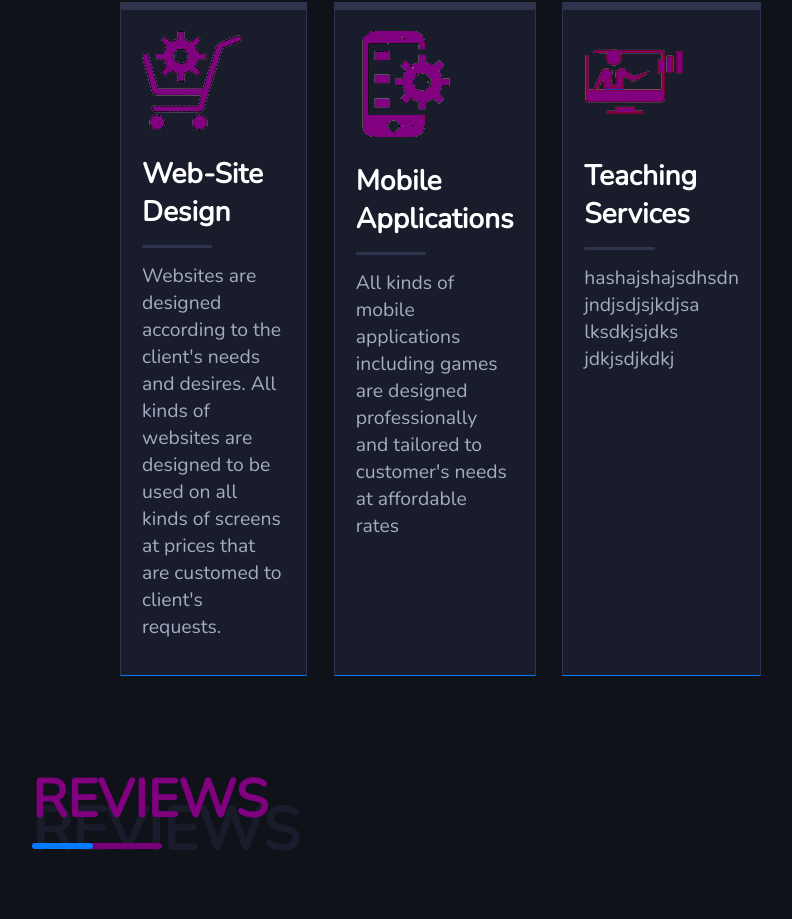
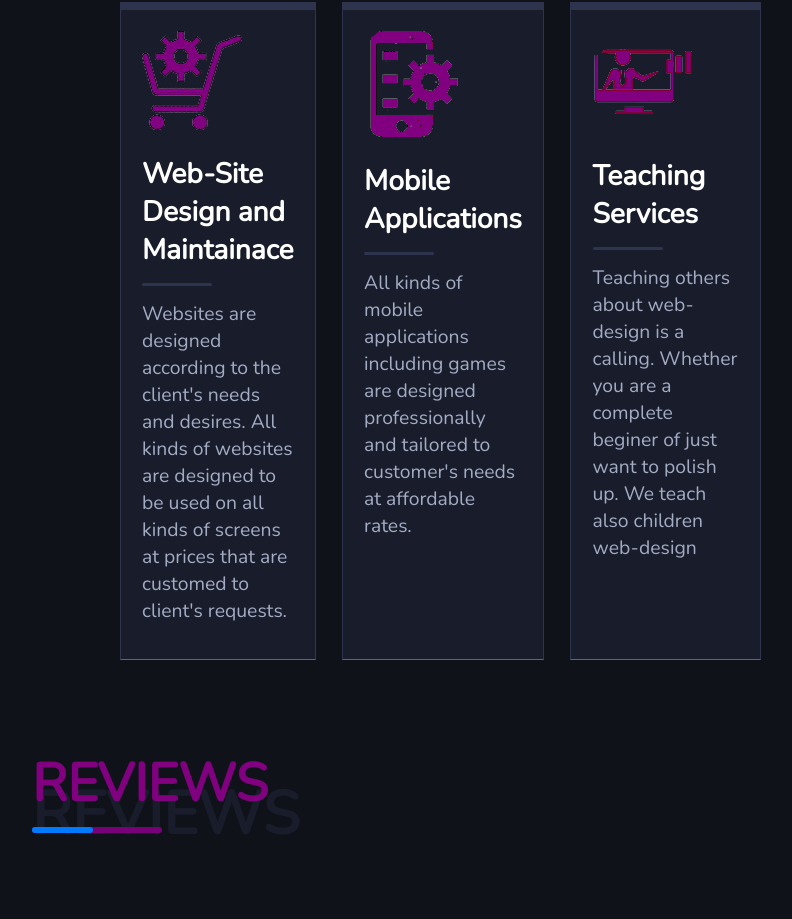
Before and after one commit to cathyAkoth/catherine, a React (Create React App) app: page /about in a window 1280 px wide. Shown: the part 1674-2593 px from the top of the page, without its empty margins (343-1135 px from the left). Built offline with nearby package versions, Linux system fonts and the light colour scheme.

Commit message:
Edited ServiceSection

```diff
--- a/src/Components/ServicesSection.js
+++ b/src/Components/ServicesSection.js
@@ -14,18 +14,18 @@ function ServicesSection(){
                 <div className="services">
                     <ServiceCard
                     image={design}
-                    title={'Web-Site Design'}
+                    title={'Web-Site Design and Maintainace'}
                     paragraph={"Websites are designed according to the client's needs and desires. All kinds of websites are designed to be used on all kinds of screens at prices that are customed to client's requests."}
                     />
                      <ServiceCard
                     image={intelligence}
                     title={'Mobile Applications'}
-                    paragraph={"All kinds of mobile applications including games are designed professionally and tailored to customer's needs at affordable rates"}
+                    paragraph={"All kinds of mobile applications including games are designed professionally and tailored to customer's needs at affordable rates."}
                     />
                      <ServiceCard
                     image={game}
                     title={'Teaching Services'}
-                    paragraph={'hashajshajsdhsdn jndjsdjsjkdjsa lksdkjsjdks jdkjsdjkdkj'}
+                    paragraph={"Teaching others about web-design is a calling. Whether you are a complete beginer of just want to polish up. We teach also children web-design"}
                     />
                 </div>
             </ServicesSectionStyled>
```
